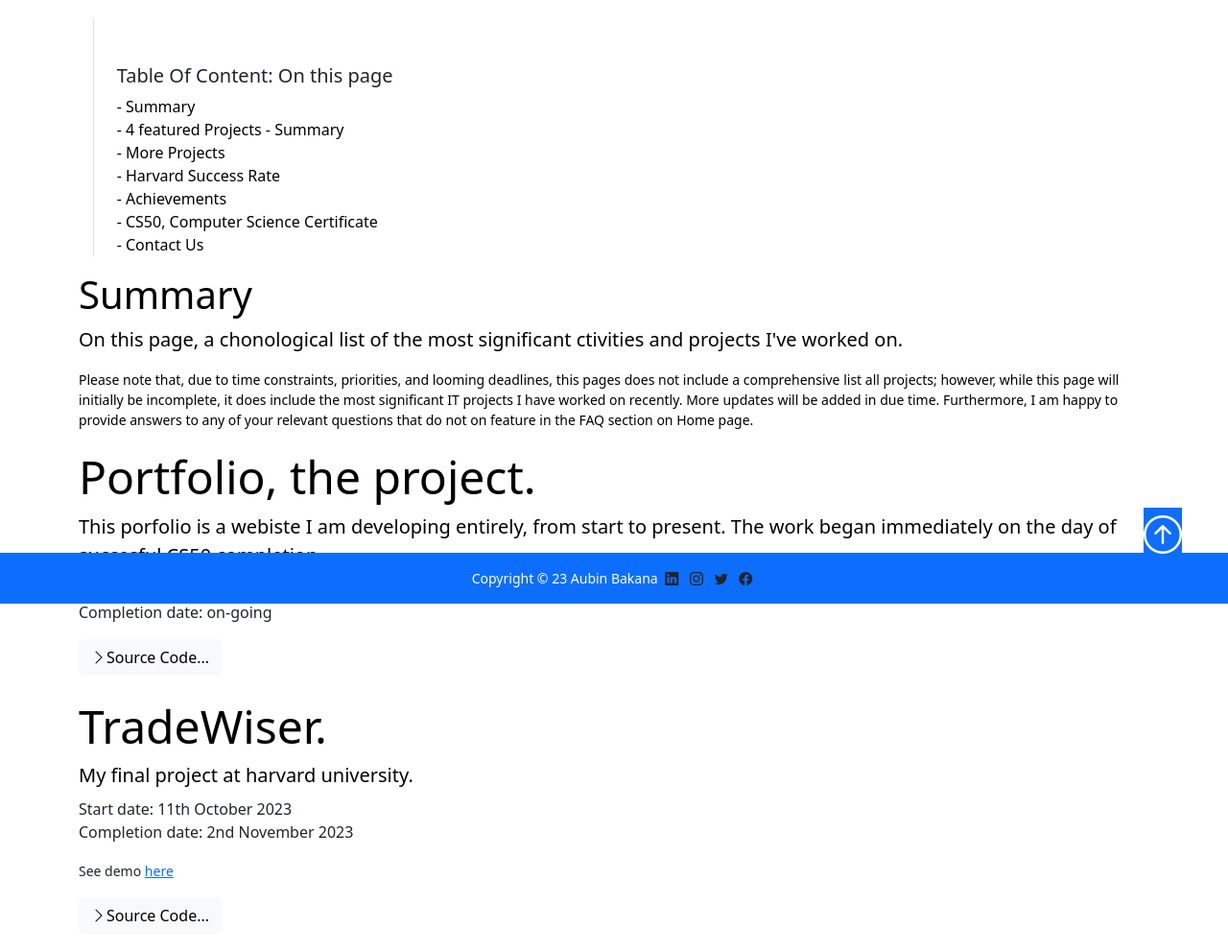
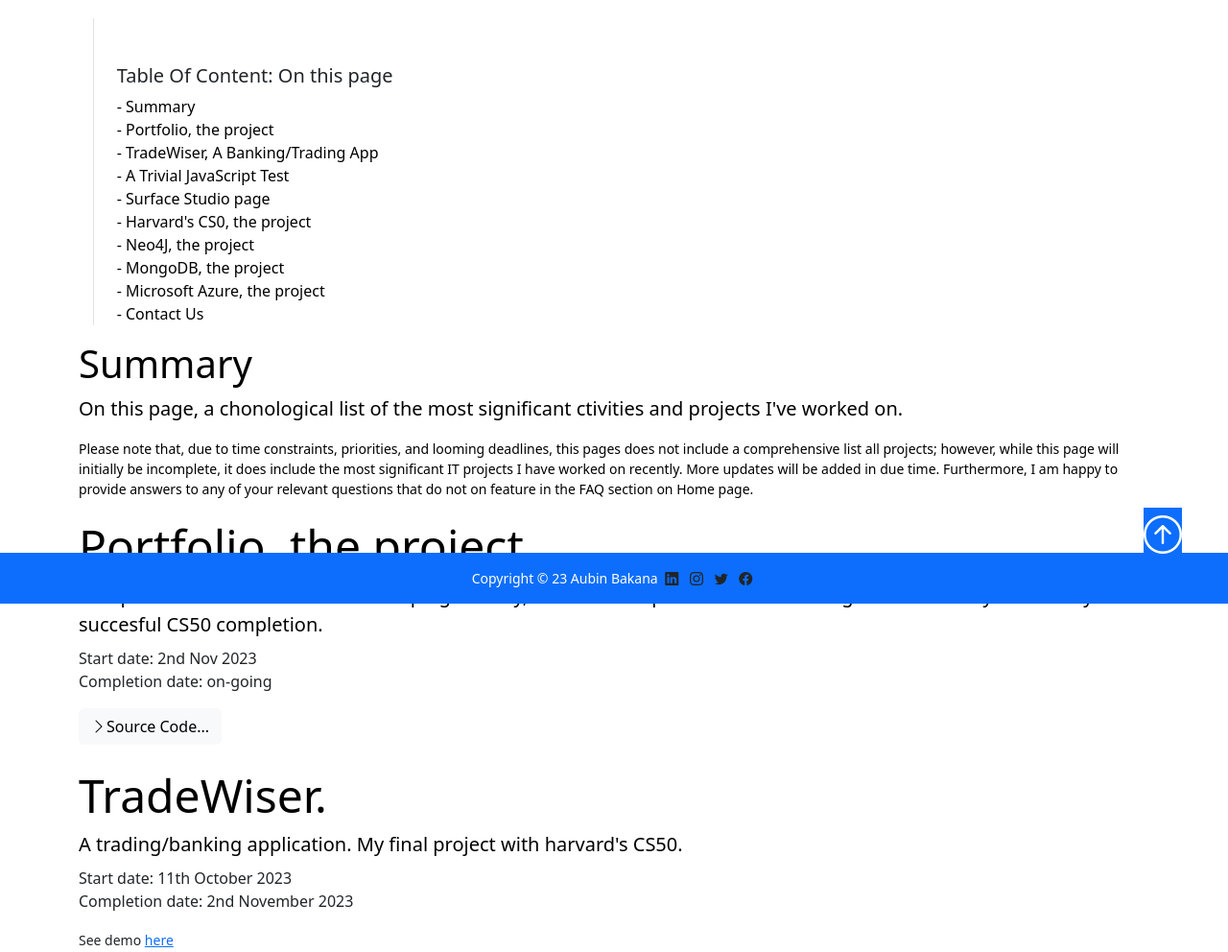
Before and after one commit to AubinBakana/portfolio, a plain HTML site: page projects.html in a window 1280 px wide. Shown: the part 171-1163 px from the top of the page at 96% size. Drawn offline with nearby package versions, Linux system fonts and the light colour scheme; files whose address does not match are found by name.

Commit message:
Update projects.html links.
Checked that all links are working appropriately.

```diff
--- a/projects.html
+++ b/projects.html
@@ -84,11 +84,14 @@
                                 <div class="container row border-start mt-3 mb-3">
                                     <p class="highlight h5 mt-5">Table Of Content: On this page</p> <br>
                                     <a class="highlight" href="#summary" style="text-decoration: none; color: black;">- Summary</a> <br>
-                                    <a class="highlight" href="#featuredProjects" style="text-decoration: none; color: black;">- 4 featured Projects - Summary </a> <br>
-                                    <a class="highlight" href="projects.html" style="text-decoration: none; color: black;">- More Projects</a> <br>
-                                    <a class="highlight" href="#rate" style="text-decoration: none; color: black;">- Harvard Success Rate</a> <br>
-                                    <a class="highlight" href="#achievements" style="text-decoration: none; color: black;">- Achievements</a> <br>
-                                    <a class="highlight" href="#certificate" style="text-decoration: none; color: black;">- CS50, Computer Science Certificate</a> <br>
+                                    <a class="highlight" href="#portfolioPJCT" style="text-decoration: none; color: black;">- Portfolio, the project</a> <br>
+                                    <a class="highlight" href="#tradewiserPJCT" style="text-decoration: none; color: black;">- TradeWiser, A Banking/Trading App</a> <br>
+                                    <a class="highlight" href="#triviaPJCT" style="text-decoration: none; color: black;">- A Trivial JavaScript Test <br>
+                                    <a class="highlight" href="#surfacestudioPJCT" style="text-decoration: none; color: black;">- Surface Studio page</a> <br>
+                                    <a class="highlight" href="#cs50PJCT" style="text-decoration: none; color: black;">- Harvard's CS0, the project</a> <br>
+                                    <a class="highlight" href="#neo4jPJCT" style="text-decoration: none; color: black;">- Neo4J, the project</a> <br>
+                                    <a class="highlight" href="#mongodbPJCT" style="text-decoration: none; color: black;">- MongoDB, the project</a> <br>
+                                    <a class="highlight" href="#azurePJCT" style="text-decoration: none; color: black;">- Microsoft Azure, the project</a> <br>
                                     <a class="highlight" href="#contact" style="text-decoration: none; color: black;">- Contact Us</a> <br>
                                 </div>
                             </div>
@@ -110,7 +113,7 @@
                         </div>
                     </section>
                     <!-- Porfolio -->
-                    <section class="p-1" id="featuredProjects">
+                    <section class="p-1" id="portfolioPJCT">
                         <div class="container">
                             <div>
                                 <h2 class="display-5 text-black">
@@ -130,14 +133,14 @@
                         </div>
                     </section>
                     <!-- TradeWiser -->
-                    <section class="p-1" id="featuredProjects">
+                    <section class="p-1" id="tradewiserPJCT">
                         <div class="container">
                             <div>
                                 <h2 class="display-5 text-black">
                                     TradeWiser.
                                 </h2>
                                 <p class="lead text-black mb-2">
-                                    My final project at harvard university.
+                                    A trading/banking application. My final project with harvard's CS50.
                                 </p>
                                 <p>
                                     Start date: 11th October 2023  <br>
@@ -155,7 +158,7 @@
                         </div>
                     </section>
                     <!-- JavaScript Test -->
-                    <section class="p-1" id="featuredProjects">
+                    <section class="p-1" id="triviaPJCT">
                         <div class="container">
                             <div>
                                 <h2 class="display-5 text-black">
@@ -180,7 +183,7 @@
                         </div>
                     </section>
                     <!-- Surface Studio -->
-                    <section class="p-1" id="featuredProjects">
+                    <section class="p-1" id="surfacestudioPJCT">
                         <div class="container">
                             <div>
                                 <h2 class="display-5 text-black">
@@ -208,7 +211,7 @@
                         </div>
                     </section>
                     <!-- RadioShack -->
-                    <section class="p-1" id="featuredProjects">
+                    <section class="p-1" id="radioshackPJCT">
                         <div class="container">
                             <div>
                                 <h2 class="display-5 text-black">
@@ -233,7 +236,7 @@
                         </div>
                     </section>
                     <!-- Harvard -->
-                    <section class="mt-5" id="achievements">
+                    <section class="mt-5" id="cs50PJCT">
                         <div class="container">
                             <h2 class="display-5 text-black">
                                 Computer Science, Harvard CS50, the project.
@@ -250,7 +253,6 @@
                                 <small>
                                    Certificate link here: <a href="https://certificates.cs50.io/bb3782e5-d864-4c43-b51f-957039b375aa.pdf?size=letter" target="_blank">Aubin Bakana, CS50 Certificate.</a>
                                 </small>
-
                             </p>
                             <p class="small mb-5">
                                 <strong>
@@ -526,7 +528,7 @@
                         </div>
                     </section>
                     <!-- Neo4J -->
-                    <section class="p-1 mt-5" id="featuredProjects">
+                    <section class="p-1 mt-5" id="neo4jPJCT">
                         <div class="container">
                             <div>
                                 <h2 class="display-5 text-black">
@@ -546,7 +548,7 @@
                         </div>
                     </section>
                     <!-- MongoDB -->
-                    <section class="p-1 mt-5" id="featuredProjects">
+                    <section class="p-1 mt-5" id="mongodbPJCT">
                         <div class="container">
                             <div>
                                 <h2 class="display-5 text-black">
@@ -566,7 +568,7 @@
                         </div>
                     </section>
                     <!-- Dataiku -->
-                    <section class="p-1 mt-5" id="featuredProjects">
+                    <section class="p-1 mt-5" id="datikuPJCT">
                         <div class="container">
                             <div>
                                 <h2 class="display-5 text-black">
@@ -586,7 +588,7 @@
                         </div>
                     </section>
                     <!-- Azure -->
-                    <section class="p-1 mt-5" id="featuredProjects">
+                    <section class="p-1 mt-5" id="azurePJCT">
                         <div class="container">
                             <div>
                                 <h2 class="display-5 text-black">
```
